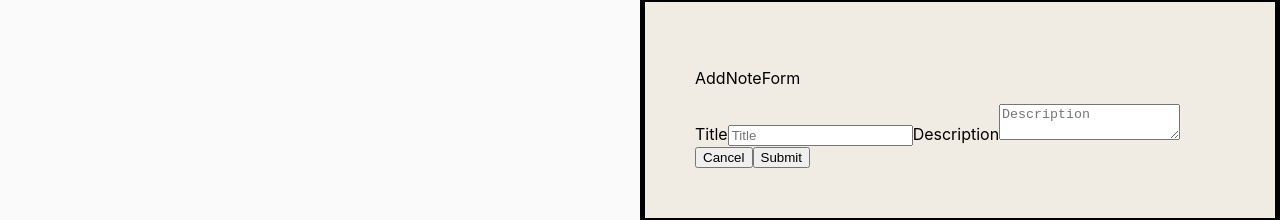
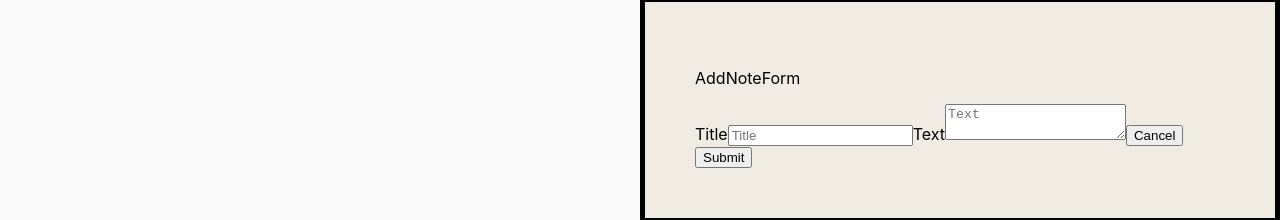
Before and after one commit to MM-WebDeveloper/Remind-Me, a React (Create React App) app in the folder frontend/: page / in a window 1280 px wide. Both pictures are taken after a click on the button "Add new note". Shown: the part 403-623 px from the top of the page. Built offline with nearby package versions, Linux system fonts and the light colour scheme; no server answers.

Commit message:
fix: :bug: Fix bug where text of note does not get saved in DB

```diff
--- a/frontend/src/App.tsx
+++ b/frontend/src/App.tsx
@@ -7,6 +7,7 @@ import * as NotesApi from './network/notes.api';
 const App = () => {
 	const [notes, setNotes] = useState<NoteModel[]>([]);
 	const [showAddNoteForm, setShowAddNoteForm] = useState(false);
+	const [errors, setErrors] = useState([]);
 
 	useEffect(() => {
 		const getNotes = async () => {
--- a/frontend/src/components/AddNoteForm.tsx
+++ b/frontend/src/components/AddNoteForm.tsx
@@ -11,17 +11,18 @@ interface AddNoteFormProps {
 const AddNoteForm = ({ cancelAddNote, onNoteSaved }: AddNoteFormProps) => {
 	const [note, setNote] = useState({
 		title: '',
-		description: '',
+		text: '',
 	});
 
 	const onSubmit = async (e: React.FormEvent) => {
 		e.preventDefault();
 		try {
 			const newNote = await NotesApi.createNote(note);
+			console.log(newNote);
 			onNoteSaved(newNote);
 			cancelAddNote();
 		} catch (error) {
-			console.log(error);
+			console.log(typeof error);
 			alert(error);
 		}
 	};
@@ -38,12 +39,12 @@ const AddNoteForm = ({ cancelAddNote, onNoteSaved }: AddNoteFormProps) => {
 					name='title'
 					id='title'
 				/>
-				<label htmlFor='Description'>Description</label>
+				<label htmlFor='Textn'>Text</label>
 				<textarea
-					onChange={(e) => setNote({ ...note, description: e.target.value })}
-					placeholder='Description'
-					name='description'
-					id='description'
+					onChange={(e) => setNote({ ...note, text: e.target.value })}
+					placeholder='Text'
+					name='text'
+					id='text'
 				/>
 				<button onClick={cancelAddNote}>Cancel</button>
 				<button type='submit'>Submit</button>
--- a/frontend/src/components/Note.tsx
+++ b/frontend/src/components/Note.tsx
@@ -20,7 +20,7 @@ const Note = ({ note }: NoteProps) => {
 	return (
 		<div className={styles.card}>
 			<p>Title: {title}</p>
-			<p>Description: {text}</p>
+			<p>Text: {text}</p>
 			<p>{createdUpdatedText}</p>
 		</div>
 	);
```
